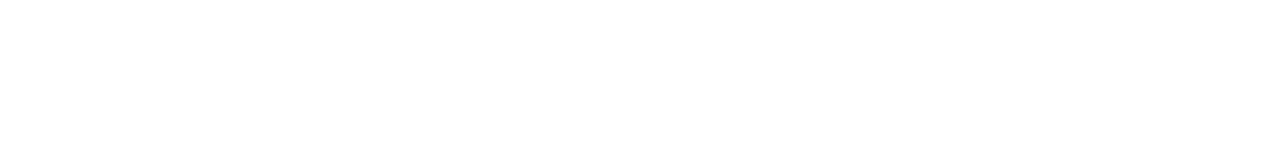
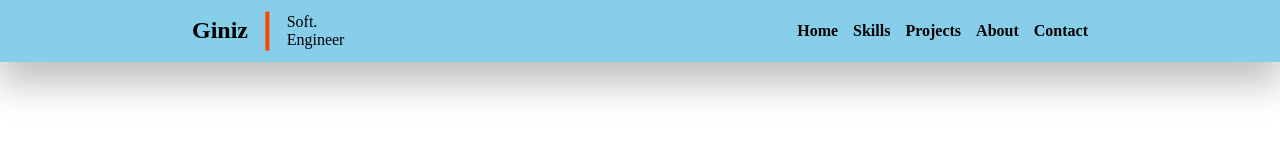
Before and after one commit to giniz123/Portfolio, a plain HTML site: page index.html in a window 1280 px wide. Drawn offline with Linux system fonts and the light colour scheme.

Commit message:
First navbar

```diff
--- a/index.html
+++ b/index.html
@@ -6,5 +6,28 @@
     <link rel="stylesheet" href="style.css" />
     <title>Giniz Raj Osti Portfolio</title>
   </head>
-  <body></body>
+  <body>
+    <div class="wrapper">
+      <!-- navbar -->
+      <nav>
+        <div class="container">
+          <div class="info">
+            <h2>Giniz</h2>
+            <hr />
+            <div>Soft. Engineer</div>
+          </div>
+
+          <div class="navopt">
+            <ul>
+              <li>Home</li>
+              <li>Skills</li>
+              <li>Projects</li>
+              <li>About</li>
+              <li>Contact</li>
+            </ul>
+          </div>
+        </div>
+      </nav>
+    </div>
+  </body>
 </html>
--- a/style.css
+++ b/style.css
@@ -0,0 +1,59 @@
+:root {
+  --box-shadow--: 0 19px 38px 2px #bebebe, 19px -19px 38px #ffffff;
+}
+
+* {
+  margin: 0;
+  box-sizing: border-box;
+}
+
+.container {
+  width: 70vw;
+  margin: auto;
+}
+
+/* navbar */
+
+nav {
+  background: skyblue;
+  padding: 0.8rem 0;
+  box-shadow: var(--box-shadow--);
+
+  position: sticky;
+  top: 0;
+}
+
+nav > div {
+  display: flex;
+  justify-content: space-between;
+  align-items: center;
+}
+
+.info {
+  display: flex;
+  justify-content: center;
+  align-items: center;
+}
+
+.info > hr {
+  width: 100%;
+  transform: rotate(90deg);
+  border: 2px solid orangered;
+}
+
+.navopt > ul {
+  display: flex;
+  justify-content: center;
+  align-items: center;
+  list-style: none;
+  font-weight: bold;
+}
+
+ul > li {
+  margin-left: 15px;
+}
+
+ul > li:hover {
+  transform: scale(1.2);
+  cursor: pointer;
+}
```
